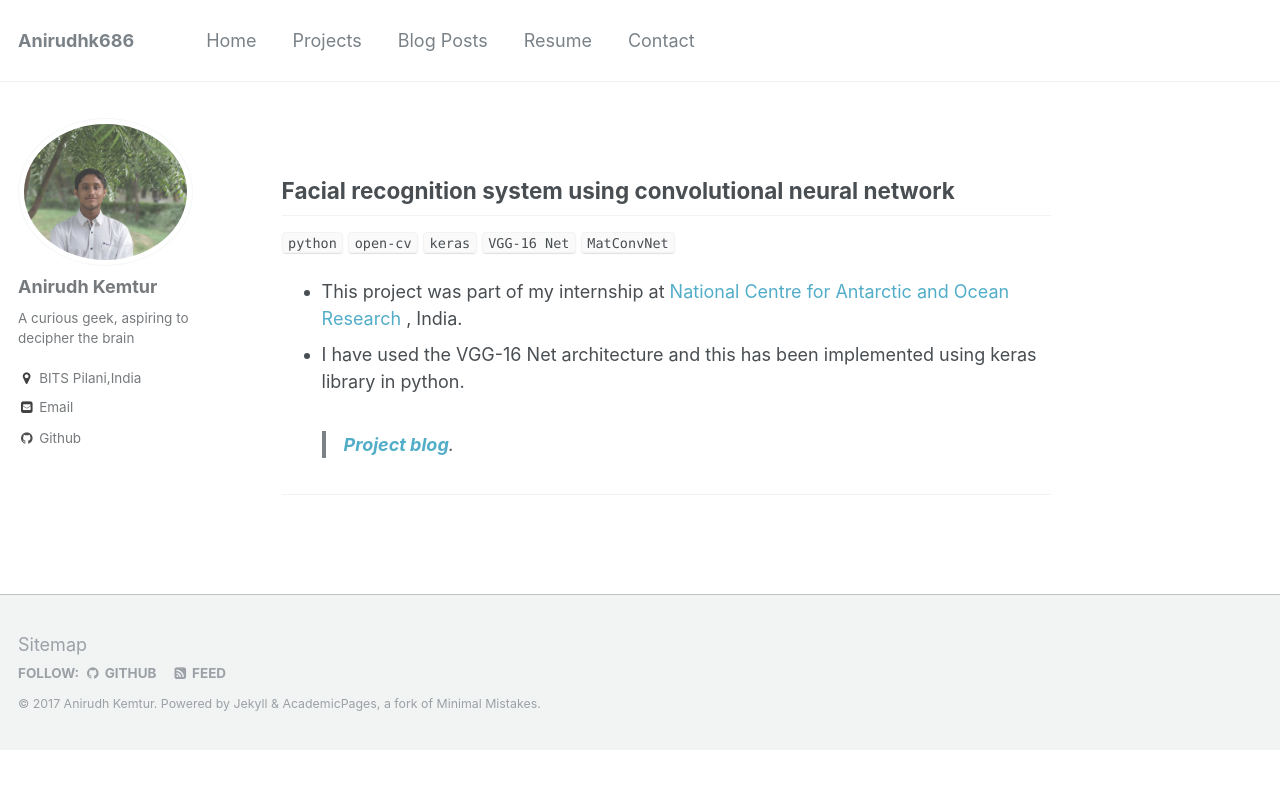
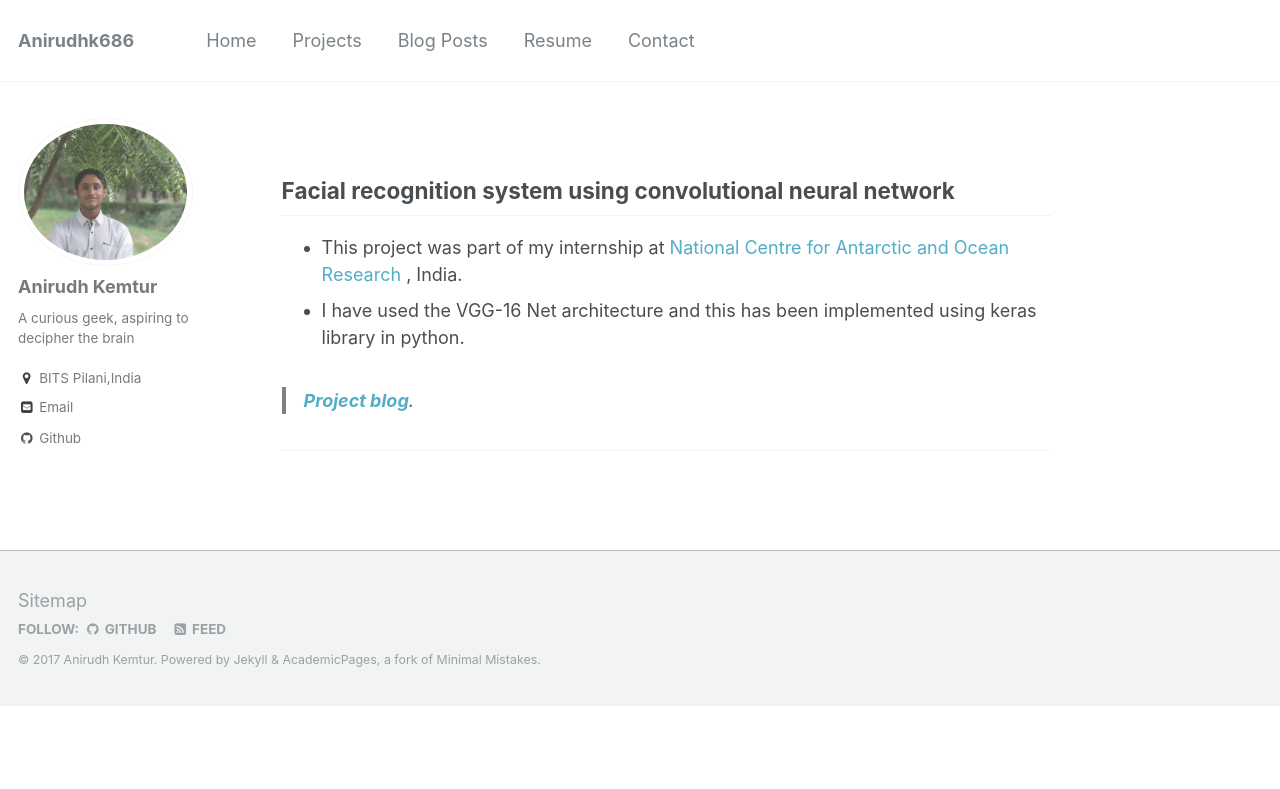
Before and after one commit to anirudhk686/anirudhk686.github.io, a Jekyll site: the page built from _pages/blog_posts.md, in a window 1280 px wide. Shown: the top 789 px of the page. Built offline with Jekyll 4.4.1, drawn with Linux system fonts in a browser that asks for light colours.

Commit message:
Update blog_posts.md

```diff
--- a/_pages/blog_posts.md
+++ b/_pages/blog_posts.md
@@ -6,9 +6,10 @@ author_profile: true
 redirect_from:
 ---
 ## Facial recognition system using convolutional neural network
-`python` `open-cv` `keras` `VGG-16 Net` `MatConvNet`<br>
+
 * This project was part of my internship at [National Centre for Antarctic and Ocean Research](http://www.ncaor.gov.in/) , India.
 * I have used the VGG-16 Net architecture and this has been implemented using keras library in python.
+
 > [**_Project blog_**](https://anirudhk686.github.io/facial_recognition/).
 
 ***
```
